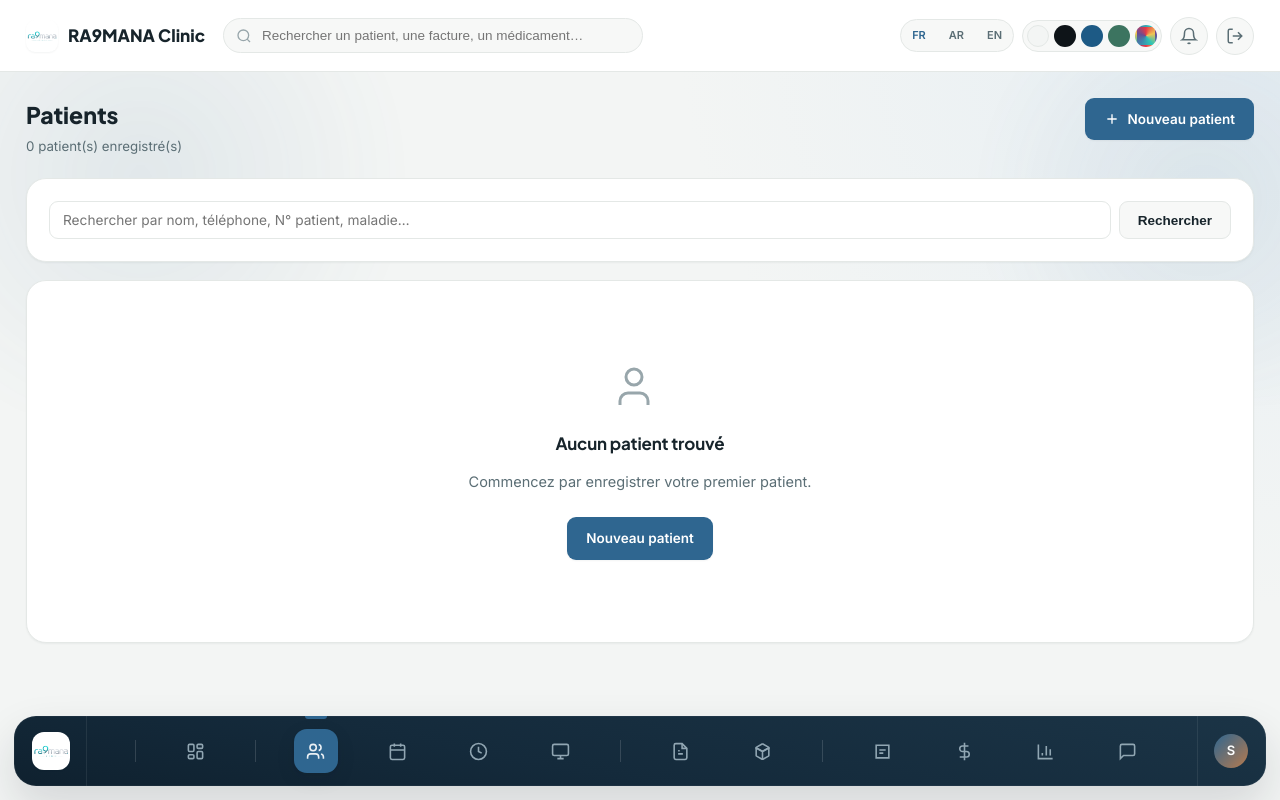
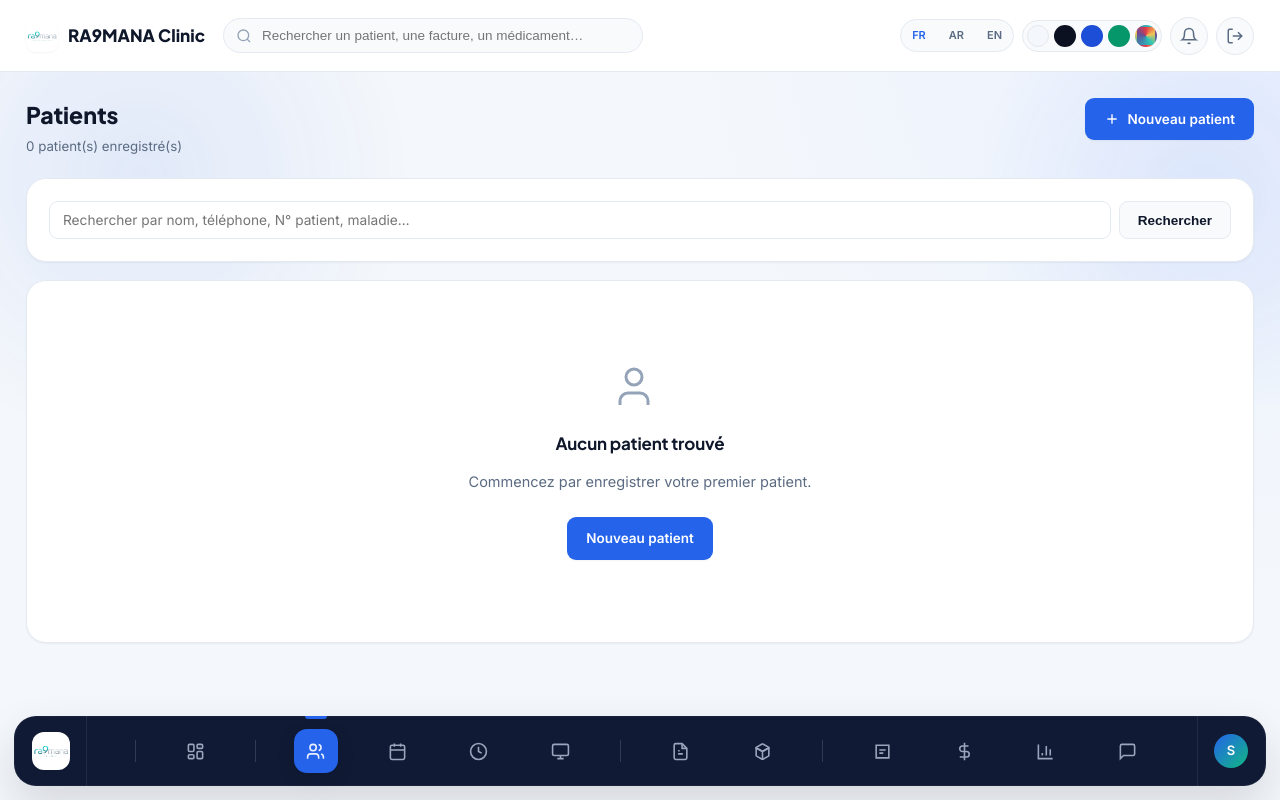
Before and after one commit to midou630/ra9mana-clinic, a Flask app: page /patients/ in a window 1280 px wide. Run offline with Flask 3, Linux system fonts and the light colour scheme; the visitor is signed in with stand-in values (Sample User, id 1); data comes from the database, SQL or seed files in the repository; data that the repository does not hold is empty.

```diff
--- a/app/static/css/main.css
+++ b/app/static/css/main.css
@@ -1,7 +1,5 @@
 /* =========================================================
    RA9MANA Clinic — Système de design (Medical SaaS Premium)
-   Palette éditoriale sobre inspirée d'un cabinet clinique réel :
-   ardoise bleu-pétrole + bois clair + blanc marbré.
    ========================================================= */
 
 @import url('https://fonts.googleapis.com/css2?family=Fraunces:opsz,wght@9..144,500;9..144,600;9..144,700&family=Plus+Jakarta+Sans:wght@400;500;600;700;800&family=Inter:wght@400;500;600&display=swap');
@@ -25,121 +23,121 @@
     --topbar-height: 72px;
 }
 
-/* ---------- Thème Clair (par défaut) — ardoise pétrole ---------- */
+/* ---------- Thème Clair (par défaut) ---------- */
 :root, [data-theme="light"] {
-    --bg-app: #F3F5F4;
+    --bg-app: #F4F7FB;
     --bg-surface: #FFFFFF;
-    --bg-surface-alt: #F7F8F7;
-    --border: #E4E8E6;
-    --text-primary: #17242B;
-    --text-secondary: #5B6E75;
-    --text-muted: #98A6AB;
+    --bg-surface-alt: #F8FAFC;
+    --border: #E5EAF1;
+    --text-primary: #0F172A;
+    --text-secondary: #5B6B82;
+    --text-muted: #94A3B8;
 
-    --primary: #2F6690;
-    --primary-dark: #244F70;
-    --primary-darker: #17324A;
-    --primary-light: #E6EEF3;
+    --primary: #2563EB;
+    --primary-dark: #1D4ED8;
+    --primary-darker: #1E3A8A;
+    --primary-light: #EAF1FE;
     --primary-contrast: #FFFFFF;
 
-    --accent: #B67A4E;
-    --accent-light: #F6ECE2;
-    --warning: #C08A2E;
-    --warning-light: #FBF0DC;
-    --danger: #B4453C;
-    --danger-light: #FAE7E4;
-    --info: #3D87AC;
+    --accent: #10B981;
+    --accent-light: #E7F9F1;
+    --warning: #F59E0B;
+    --warning-light: #FEF3E2;
+    --danger: #EF4444;
+    --danger-light: #FDECEC;
+    --info: #0EA5E9;
 
-    --sidebar-bg: linear-gradient(190deg, #1B3446, #142A3B 60%, #0F212F);
-    --sidebar-text: #9FB4C0;
+    --sidebar-bg: #101A34;
+    --sidebar-text: #AAB6CC;
     --sidebar-text-active: #FFFFFF;
-    --sidebar-active-bg: rgba(255,255,255,0.10);
+    --sidebar-active-bg: rgba(255,255,255,0.08);
 }
 
 [data-theme="dark"] {
-    --bg-app: #0E1418;
-    --bg-surface: #161F25;
-    --bg-surface-alt: #1D2830;
-    --border: #2B3941;
-    --text-primary: #EDF2F4;
-    --text-secondary: #A6B6BD;
-    --text-muted: #6D8189;
+    --bg-app: #0B1120;
+    --bg-surface: #131C31;
+    --bg-surface-alt: #1A2338;
+    --border: #253150;
+    --text-primary: #F1F5F9;
+    --text-secondary: #A7B4CC;
+    --text-muted: #6B7A99;
 
-    --primary: #6CA2C4;
-    --primary-dark: #4E85A8;
-    --primary-darker: #386382;
-    --primary-light: #1E3444;
-    --primary-contrast: #0E1418;
+    --primary: #4F83F1;
+    --primary-dark: #3B6DE0;
+    --primary-darker: #2C4FA6;
+    --primary-light: #1B2A4D;
+    --primary-contrast: #FFFFFF;
 
-    --accent: #D0A17A;
-    --accent-light: #35281C;
-    --warning: #E1B559;
-    --warning-light: #3B2F14;
-    --danger: #E08A82;
-    --danger-light: #3A211F;
-    --info: #6FB3D6;
+    --accent: #34D399;
+    --accent-light: #10321F;
+    --warning: #FBBF24;
+    --warning-light: #3A2A0C;
+    --danger: #F87171;
+    --danger-light: #3A1414;
+    --info: #38BDF8;
 
-    --sidebar-bg: linear-gradient(190deg, #0C161C, #0A1216 60%, #070D10);
-    --sidebar-text: #82949B;
+    --sidebar-bg: #070C18;
+    --sidebar-text: #8592AD;
     --sidebar-text-active: #FFFFFF;
-    --sidebar-active-bg: rgba(255,255,255,0.07);
+    --sidebar-active-bg: rgba(255,255,255,0.06);
 }
 
 [data-theme="blue"] {
-    --bg-app: #EEF3F7;
+    --bg-app: #EEF3FC;
     --bg-surface: #FFFFFF;
-    --bg-surface-alt: #F4F8FA;
-    --border: #D9E4EA;
-    --text-primary: #10222E;
-    --text-secondary: #47606E;
-    --text-muted: #8CA2AE;
+    --bg-surface-alt: #F3F7FE;
+    --border: #D7E3F8;
+    --text-primary: #0B1E4B;
+    --text-secondary: #4C628F;
+    --text-muted: #91A4C9;
 
-    --primary: #1D5A85;
-    --primary-dark: #164764;
-    --primary-darker: #0F3247;
-    --primary-light: #DCEAF3;
+    --primary: #1D4ED8;
+    --primary-dark: #1739A6;
+    --primary-darker: #142B7A;
+    --primary-light: #DCE7FC;
     --primary-contrast: #FFFFFF;
 
-    --accent: #A8703F;
-    --accent-light: #F2E4D4;
-    --warning: #B9862C;
-    --warning-light: #FAEFDA;
-    --danger: #B3423C;
-    --danger-light: #F8E4E3;
-    --info: #1D5A85;
+    --accent: #0EA5E9;
+    --accent-light: #E1F4FD;
+    --warning: #F59E0B;
+    --warning-light: #FEF3E2;
+    --danger: #E11D48;
+    --danger-light: #FDE6EB;
+    --info: #2563EB;
 
-    --sidebar-bg: linear-gradient(190deg, #0F3247, #0C283A 60%, #081C29);
-    --sidebar-text: #9AB6C6;
+    --sidebar-bg: #0B1F5C;
+    --sidebar-text: #A9BBEA;
     --sidebar-text-active: #FFFFFF;
     --sidebar-active-bg: rgba(255,255,255,0.10);
 }
 
 [data-theme="emerald"] {
-    --bg-app: #F2F6F3;
+    --bg-app: #F1F9F5;
     --bg-surface: #FFFFFF;
-    --bg-surface-alt: #F5F9F6;
-    --border: #DCE7E0;
-    --text-primary: #142722;
-    --text-secondary: #4E6A60;
-    --text-muted: #91AA9E;
+    --bg-surface-alt: #F4FBF7;
+    --border: #DAEEE3;
+    --text-primary: #0B2B1E;
+    --text-secondary: #4A6E5C;
+    --text-muted: #8EAE9D;
 
-    --primary: #3C7460;
-    --primary-dark: #2C5C4A;
-    --primary-darker: #1E4235;
-    --primary-light: #DEEDE5;
+    --primary: #059669;
+    --primary-dark: #047857;
+    --primary-darker: #065F46;
+    --primary-light: #DCF6EA;
     --primary-contrast: #FFFFFF;
 
-    --accent: #B08A4E;
-    --accent-light: #F3EADA;
-    --warning: #B98A2C;
-    --warning-light: #FAF0DA;
-    --danger: #B24A40;
-    --danger-light: #F8E5E2;
-    --info: #3B7F94;
+    --accent: #2563EB;
+    --accent-light: #E7EEFE;
+    --warning: #D97706;
+    --warning-light: #FDF0DD;
+    --danger: #DC2626;
+    --danger-light: #FCE4E4;
+    --info: #0891B2;
 
-    --sidebar-bg: linear-gradient(190deg, #16302A, #112620 60%, #0C1B17);
-    --sidebar-text: #9BB8AC;
+    --sidebar-bg: #0A2A1D;
+    --sidebar-text: #9DC4AF;
     --sidebar-text-active: #FFFFFF;
-    --sidebar-active-bg: rgba(255,255,255,0.09);
+    --sidebar-active-bg: rgba(255,255,255,0.08);
 }
 
 /* =========================================================
--- a/app/templates/base.html
+++ b/app/templates/base.html
@@ -5,7 +5,7 @@
 <meta name="viewport" content="width=device-width, initial-scale=1.0">
 <meta name="csrf-token" content="{{ csrf_token() }}">
 <link rel="manifest" href="{{ url_for('site.manifest') }}">
-<meta name="theme-color" content="#17324A">
+<meta name="theme-color" content="#2563EB">
 <link rel="icon" href="{{ url_for('documents.serve_upload', filename=site_logo.split('/')[-1]) if site_logo else url_for('static', filename='icons/icon-192.png') }}">
 <title>{% block title %}{{ app_name }}{% endblock %} — {{ app_name }}</title>
 <link rel="stylesheet" href="{{ url_for('static', filename='css/main.css') }}">
@@ -173,10 +173,10 @@
                     {% endfor %}
                 </div>
                 <div class="theme-switcher" title="Changer de thème">
-                    <span class="theme-dot" data-theme="light" style="background:#F3F5F4;border:1px solid #E4E8E6;"></span>
-                    <span class="theme-dot" data-theme="dark" style="background:#0E1418;"></span>
-                    <span class="theme-dot" data-theme="blue" style="background:#1D5A85;"></span>
-                    <span class="theme-dot" data-theme="emerald" style="background:#3C7460;"></span>
+                    <span class="theme-dot" data-theme="light" style="background:#F4F7FB;border:1px solid #E5EAF1;"></span>
+                    <span class="theme-dot" data-theme="dark" style="background:#0B1120;"></span>
+                    <span class="theme-dot" data-theme="blue" style="background:#1D4ED8;"></span>
+                    <span class="theme-dot" data-theme="emerald" style="background:#059669;"></span>
                     <span class="theme-dot theme-dot-custom" id="custom-color-trigger" title="Personnalisation"></span>
 
                     <div class="color-picker-popover" id="color-picker-popover">
```
Also changed, not shown: app/static/css/landing.css (+32 -20 lines), app/templates/site/landing.html (+14 -5 lines).
